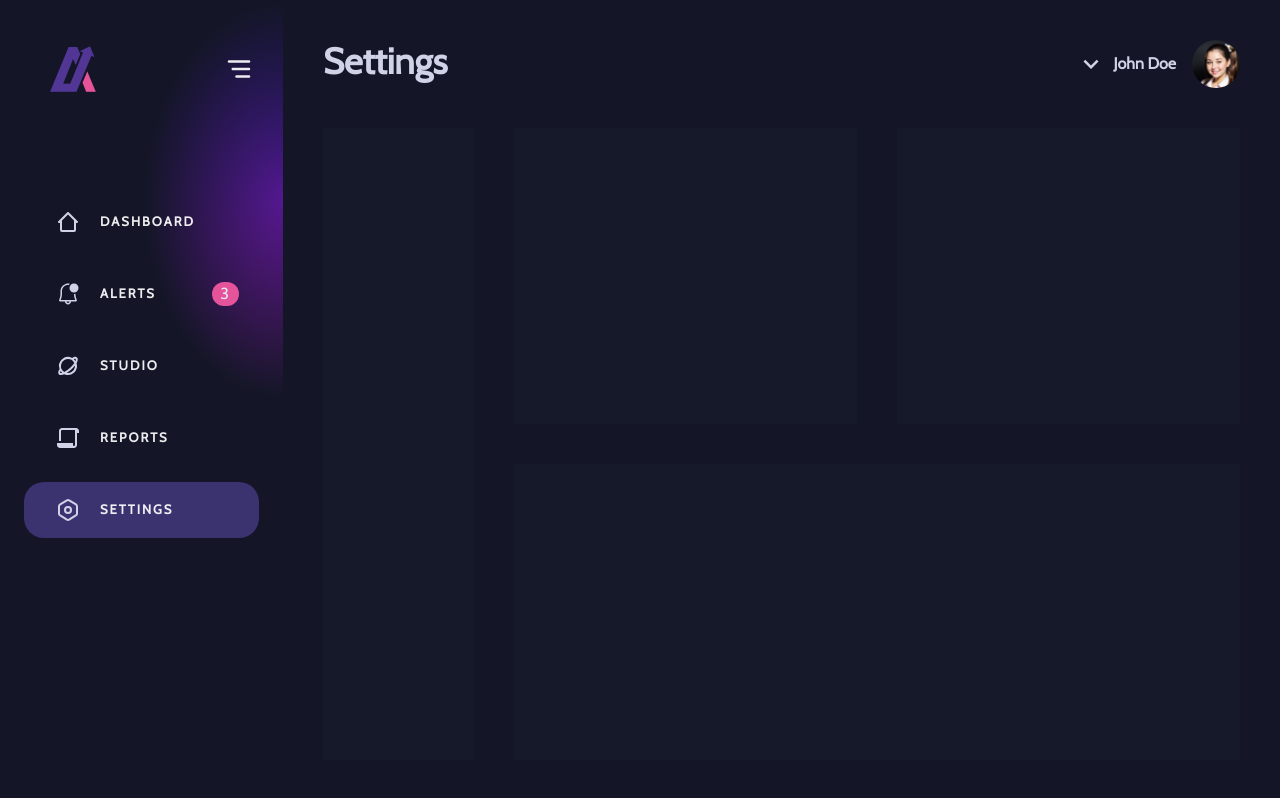
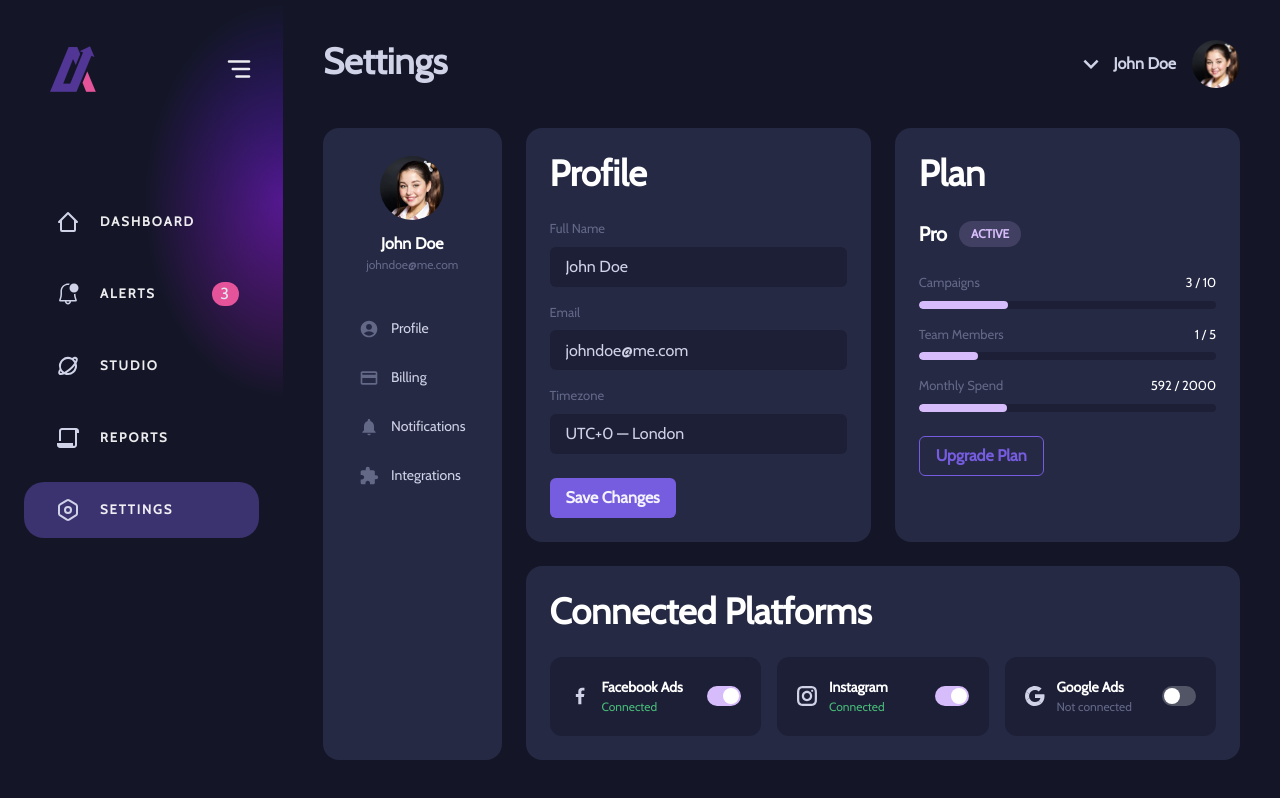
Before and after one commit to 4-life/ad-dashboard, a React (Vite) app: page /settings in a window 1280 px wide. Built offline with nearby package versions, Linux system fonts and the light colour scheme.

Commit message:
Update settings page

```diff
--- a/src/pages/Settings.tsx
+++ b/src/pages/Settings.tsx
@@ -1,23 +1,246 @@
 import { JSX } from 'react';
-import { Flex, Grid, GridItem } from '@chakra-ui/react';
+import {
+  Avatar,
+  Badge,
+  Box,
+  Button,
+  Flex,
+  FormControl,
+  FormLabel,
+  Grid,
+  GridItem,
+  Heading,
+  Icon,
+  Input,
+  Progress,
+  Switch,
+  Text,
+} from '@chakra-ui/react';
+import {
+  MdAccountCircle,
+  MdCreditCard,
+  MdExtension,
+  MdNotifications,
+} from 'react-icons/md';
 import Header from '../components/Header';
 import { user } from '../config';
+import { getAvatarUrl } from '../utils/avatars';
+import getSocialIcon from '../utils/getSocialIcon';
+
+const navItems = [
+  { id: 'profile', label: 'Profile', icon: MdAccountCircle },
+  { id: 'billing', label: 'Billing', icon: MdCreditCard },
+  { id: 'notifications', label: 'Notifications', icon: MdNotifications },
+  { id: 'integrations', label: 'Integrations', icon: MdExtension },
+];
+
+const planUsage = [
+  { label: 'Campaigns', used: 3, total: 10 },
+  { label: 'Team Members', used: 1, total: 5 },
+  { label: 'Monthly Spend', used: 592, total: 2000 },
+];
+
+const platforms = [
+  { id: 'facebook', label: 'Facebook Ads', connected: true },
+  { id: 'instagram', label: 'Instagram', connected: true },
+  { id: 'google', label: 'Google Ads', connected: false },
+];
 
 export default function Settings(): JSX.Element {
   return (
     <Flex flex={1}>
       <Flex flex={1} flexDirection="column">
         <Header user={user} pageTitle="Settings" />
+
         <Grid
-          h="full"
-          templateRows="repeat(2, 1fr)"
+          templateRows="repeat(2, auto)"
           templateColumns="repeat(5, 1fr)"
-          gap={10}
+          gap={6}
         >
-          <GridItem rowSpan={2} colSpan={1} bg="gray.700" opacity={0.1} />
-          <GridItem colSpan={2} bg="gray.700" opacity={0.1} />
-          <GridItem colSpan={2} bg="gray.700" opacity={0.1} />
-          <GridItem colSpan={4} bg="gray.700" opacity={0.1} />
+          <GridItem
+            rowSpan={2}
+            colSpan={1}
+            bg="main.300"
+            borderRadius={16}
+            p={5}
+          >
+            <Flex flexDirection="column" alignItems="center" mb={8} mt={2}>
+              <Avatar
+                name={user.name}
+                src={getAvatarUrl(user.avatar)}
+                size="lg"
+                mb={3}
+              />
+              <Text color="white" fontWeight={700}>
+                {user.name}
+              </Text>
+              <Text fontSize={12} color="text.400">
+                {user.email}
+              </Text>
+            </Flex>
+
+            <Flex flexDirection="column" gap={1}>
+              {navItems.map((item) => (
+                <Flex
+                  key={item.id}
+                  alignItems="center"
+                  gap={3}
+                  px={4}
+                  py={3}
+                  borderRadius={10}
+                  cursor="pointer"
+                  _hover={{ bg: 'main.400' }}
+                >
+                  <Icon as={item.icon} boxSize={5} color="text.400" />
+                  <Text fontSize={14}>{item.label}</Text>
+                </Flex>
+              ))}
+            </Flex>
+          </GridItem>
+
+          <GridItem colSpan={2} bg="main.300" borderRadius={16} p={6}>
+            <Heading as="h3" mb={6}>
+              Profile
+            </Heading>
+            <Flex flexDirection="column" gap={4}>
+              <FormControl>
+                <FormLabel fontSize={13} color="text.400">
+                  Full Name
+                </FormLabel>
+                <Input
+                  defaultValue={user.name}
+                  bg="main.400"
+                  border="none"
+                  _focus={{
+                    boxShadow: 'none',
+                    border: '1px solid',
+                    borderColor: 'main.100',
+                  }}
+                />
+              </FormControl>
+              <FormControl>
+                <FormLabel fontSize={13} color="text.400">
+                  Email
+                </FormLabel>
+                <Input
+                  defaultValue={user.email}
+                  bg="main.400"
+                  border="none"
+                  _focus={{
+                    boxShadow: 'none',
+                    border: '1px solid',
+                    borderColor: 'main.100',
+                  }}
+                />
+              </FormControl>
+              <FormControl>
+                <FormLabel fontSize={13} color="text.400">
+                  Timezone
+                </FormLabel>
+                <Input
+                  defaultValue="UTC+0 — London"
+                  bg="main.400"
+                  border="none"
+                  _focus={{
+                    boxShadow: 'none',
+                    border: '1px solid',
+                    borderColor: 'main.100',
+                  }}
+                />
+              </FormControl>
+              <Button
+                alignSelf="flex-start"
+                bg="main.100"
+                _hover={{ bg: 'purple.600' }}
+                mt={2}
+              >
+                Save Changes
+              </Button>
+            </Flex>
+          </GridItem>
+
+          <GridItem colSpan={2} bg="main.300" borderRadius={16} p={6}>
+            <Heading as="h3" mb={6}>
+              Plan
+            </Heading>
+            <Flex alignItems="center" gap={3} mb={6}>
+              <Text color="white" fontWeight={700} fontSize={20}>
+                Pro
+              </Text>
+              <Badge colorScheme="purple" borderRadius={20} px={3} py={1}>
+                Active
+              </Badge>
+            </Flex>
+
+            <Flex flexDirection="column" gap={4} mb={6}>
+              {planUsage.map((item) => {
+                const pct = (item.used / item.total) * 100;
+                return (
+                  <Box key={item.label}>
+                    <Flex justifyContent="space-between" mb={2}>
+                      <Text fontSize={13} color="text.400">
+                        {item.label}
+                      </Text>
+                      <Text fontSize={13} color="white">
+                        {item.used} / {item.total}
+                      </Text>
+                    </Flex>
+                    <Progress
+                      value={pct}
+                      size="sm"
+                      colorScheme="purple"
+                      borderRadius={4}
+                      bg="main.400"
+                    />
+                  </Box>
+                );
+              })}
+            </Flex>
+
+            <Button
+              variant="outline"
+              borderColor="main.100"
+              color="main.100"
+              _hover={{ bg: 'main.200' }}
+            >
+              Upgrade Plan
+            </Button>
+          </GridItem>
+
+          <GridItem colSpan={4} bg="main.300" borderRadius={16} p={6}>
+            <Heading as="h3" mb={6}>
+              Connected Platforms
+            </Heading>
+            <Flex gap={4}>
+              {platforms.map((p) => (
+                <Flex
+                  key={p.id}
+                  flex={1}
+                  bg="main.400"
+                  borderRadius={12}
+                  p={5}
+                  alignItems="center"
+                  justifyContent="space-between"
+                >
+                  <Flex alignItems="center" gap={3}>
+                    <Icon as={getSocialIcon(p.id)} boxSize={5} />
+                    <Box>
+                      <Text color="white" fontWeight={600} fontSize={14}>
+                        {p.label}
+                      </Text>
+                      <Text
+                        fontSize={12}
+                        color={p.connected ? 'green.400' : 'text.400'}
+                      >
+                        {p.connected ? 'Connected' : 'Not connected'}
+                      </Text>
+                    </Box>
+                  </Flex>
+                  <Switch isChecked={p.connected} colorScheme="purple" />
+                </Flex>
+              ))}
+            </Flex>
+          </GridItem>
         </Grid>
       </Flex>
     </Flex>
```
